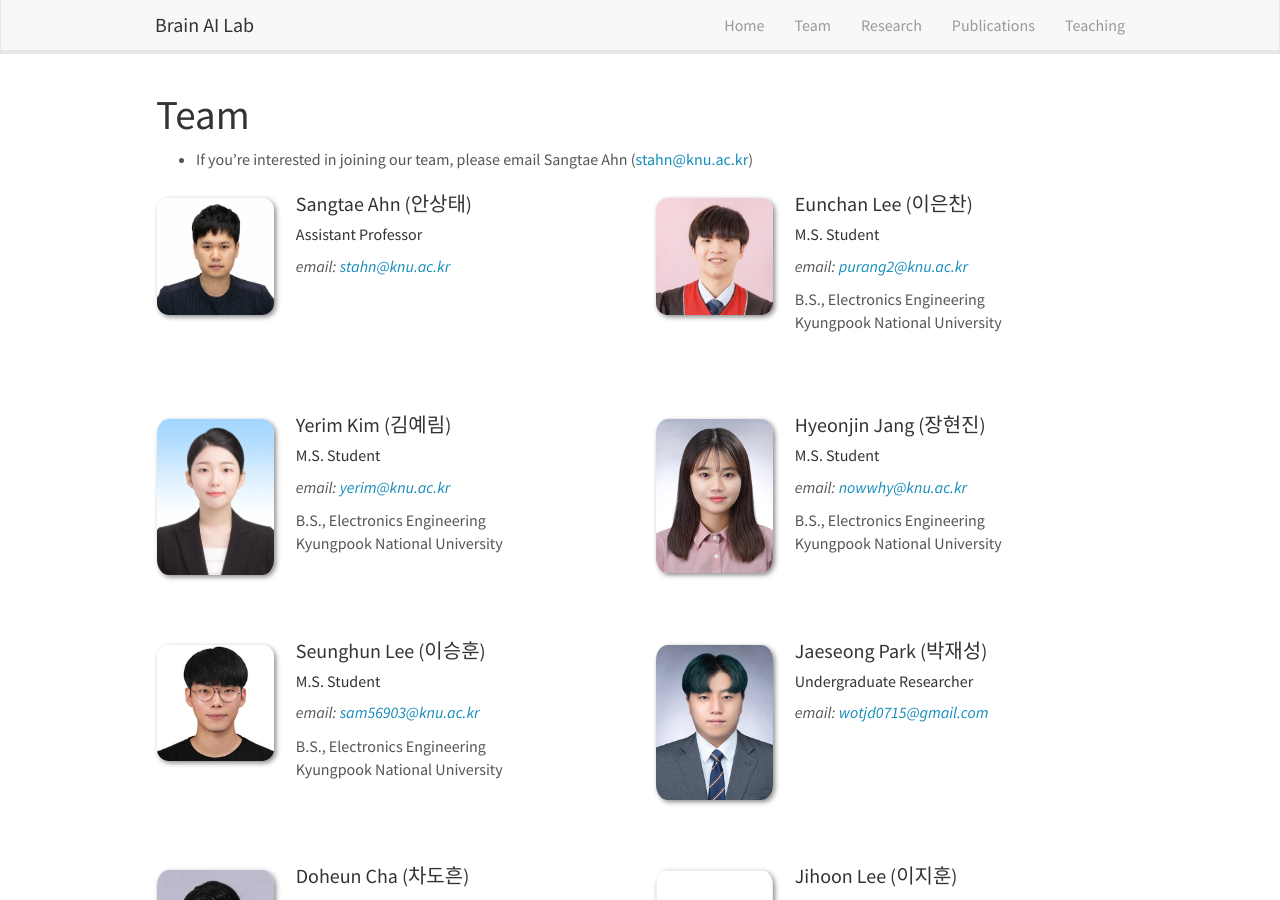
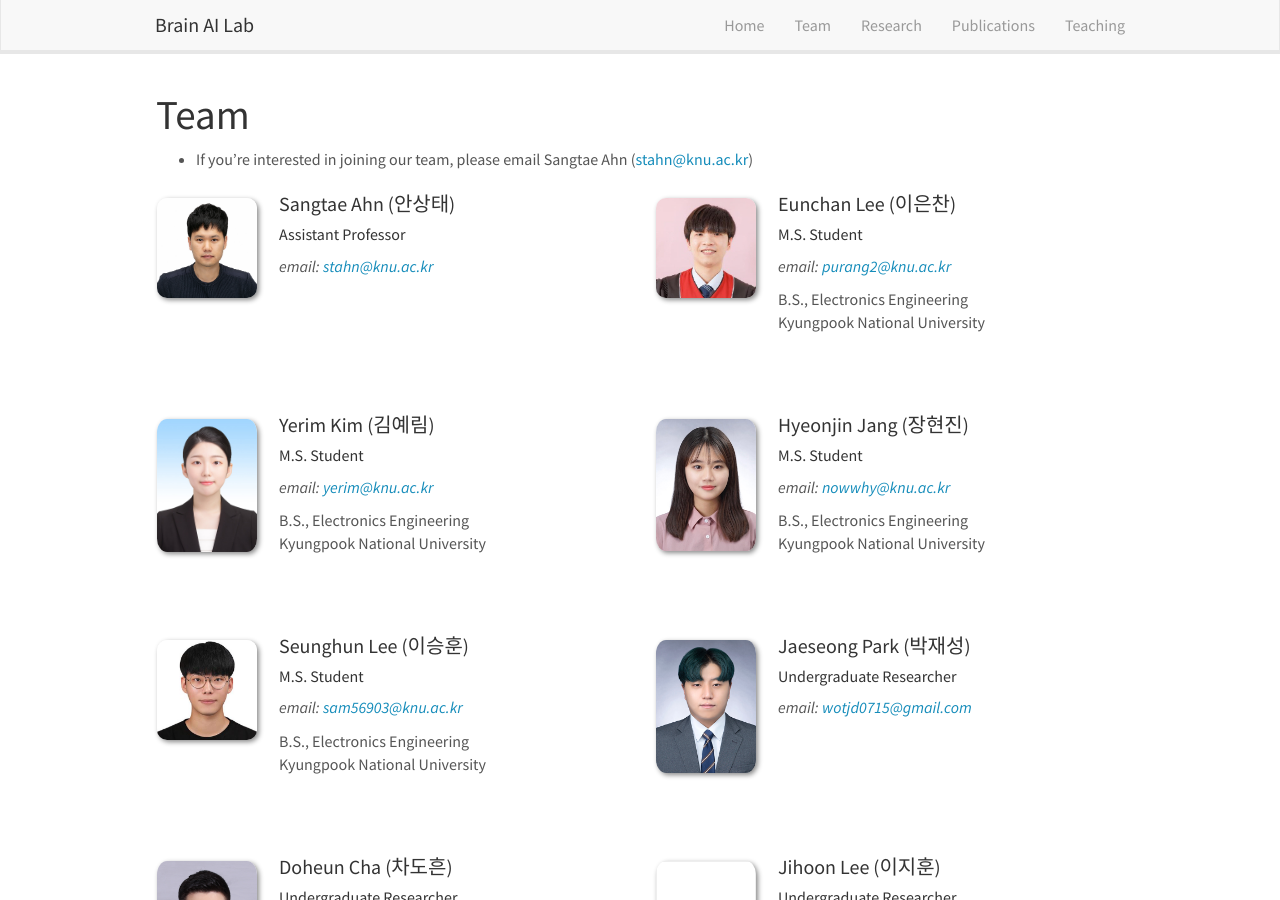
Before and after one commit to KNU-BrainAI/knu-brainai.github.io, a Jekyll site: the page built from _pages/team.md, in a window 1280 px wide and 900 px high. Built offline with Jekyll 4.4.1, drawn with Linux system fonts in a browser that asks for light colours; nearby versions of some CDN libraries.

Commit message:
Update team.md

```diff
--- a/_pages/team.md
+++ b/_pages/team.md
@@ -21,7 +21,7 @@ permalink: /team/
 {% endif %}
 
 <div class="col-sm-6 clearfix">
-  <img src="{{ site.url }}{{ site.baseurl }}/images/teampic/{{ member.photo }}" class="img-responsive" height="25%" width="25%" style="float: left" />
+  <img src="{{ site.url }}{{ site.baseurl }}/images/teampic/{{ member.photo }}" class="img-responsive" height="100px" width="100px" style="float: left" />
   <h4>{{ member.name }}</h4>
   <h5>{{ member.info }}<br></h5>
   <i>email: <{{ member.email }}></i>
```
